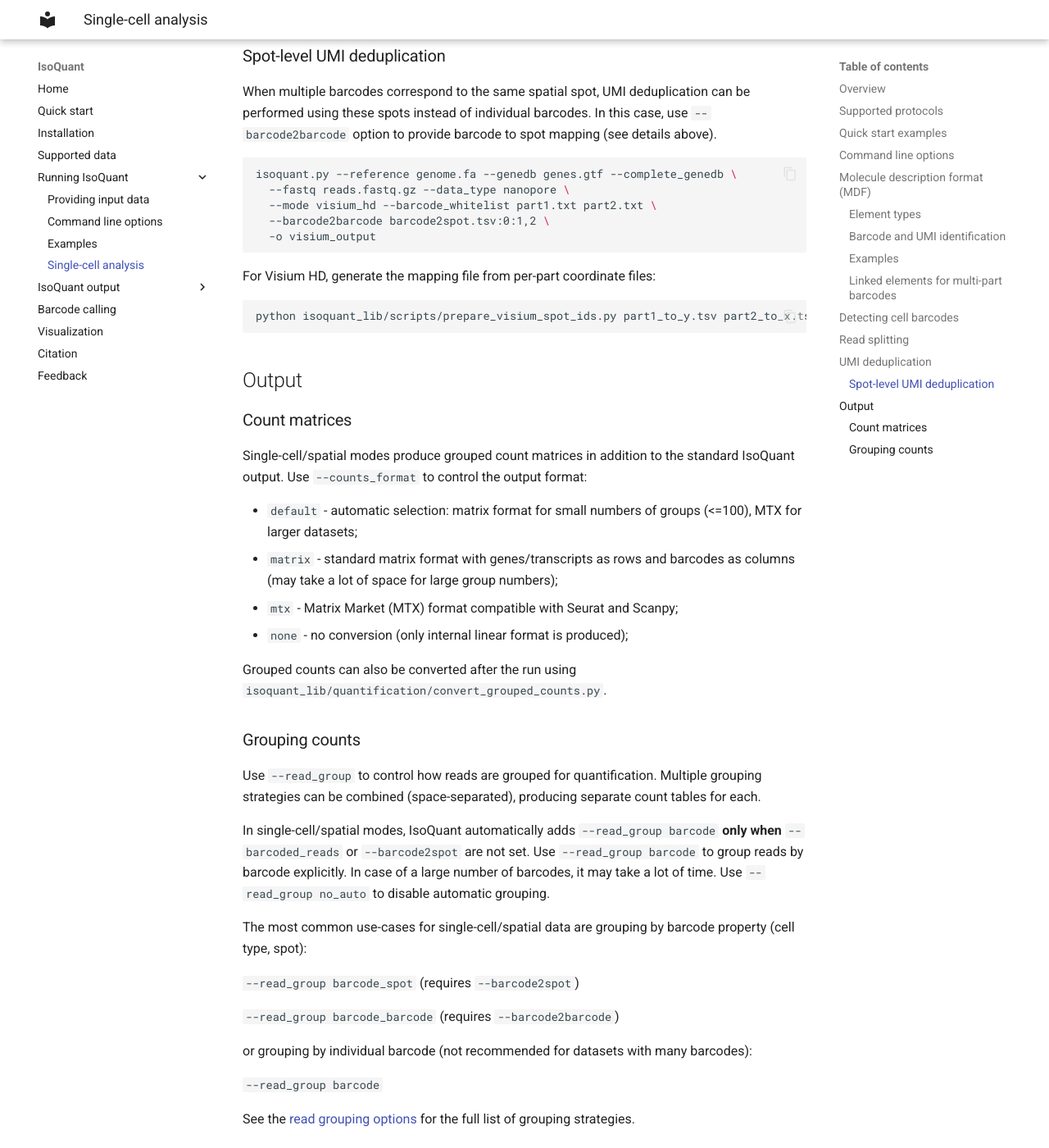
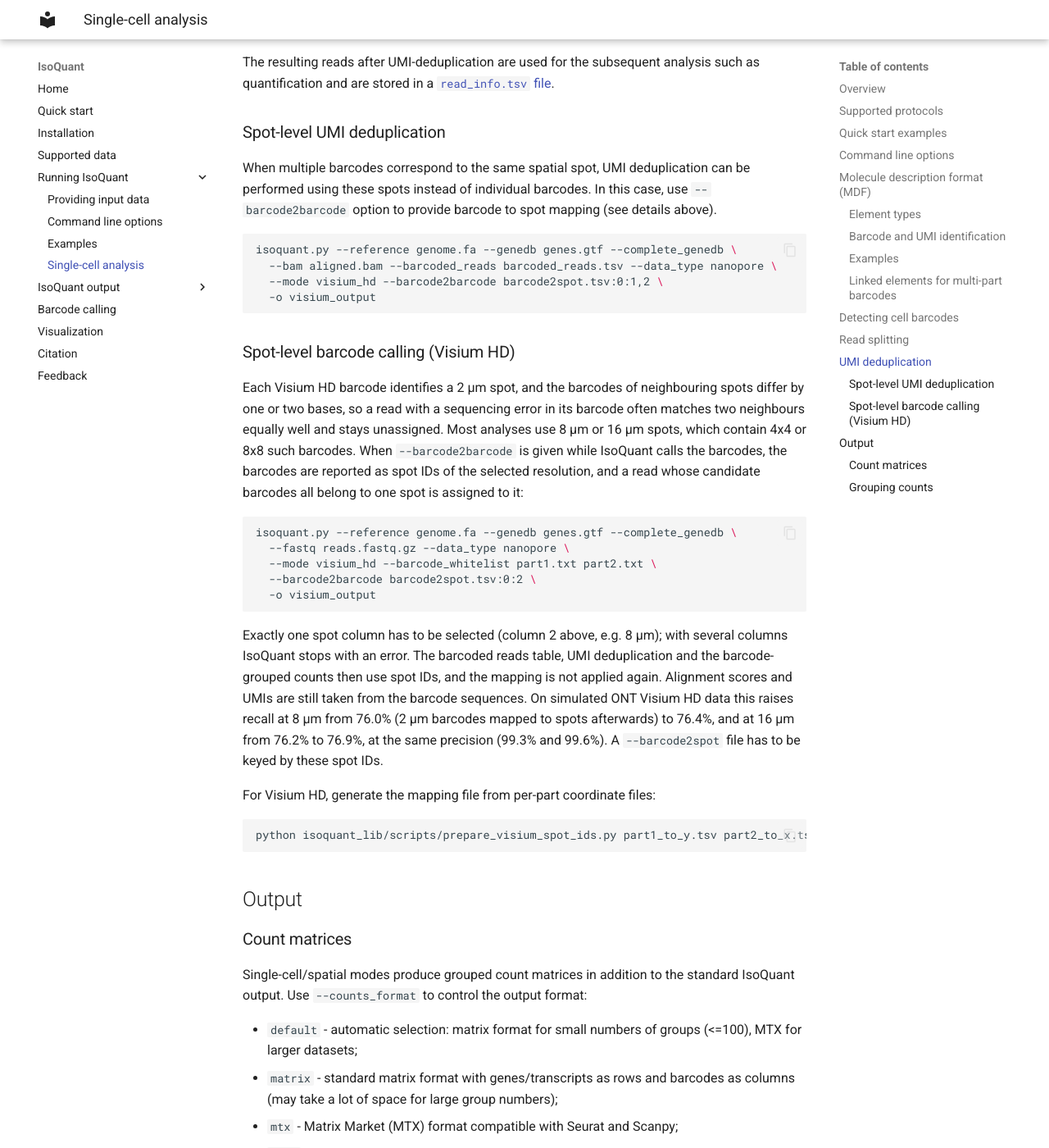
Before and after one commit to ablab/IsoQuant, an MkDocs documentation site: the page built from docs/single_cell.md, in a window 1280 px wide and 1400 px high, scrolled down 9532 px. Shown: the whole window at 82% size. Built offline with MkDocs 1.6.1 and Material for MkDocs 9.7.7, drawn with Linux system fonts in a browser that asks for light colours; some of the changed text lies outside the part shown.

Commit message:
document spot-level Visium HD barcode calling

````diff
--- a/docs/single_cell.md
+++ b/docs/single_cell.md
@@ -198,6 +198,9 @@ However, only the main (barcode-based) UMI-deduplicated reads will be used for q
 When `--barcode2barcode` is set, `--read_group barcode_barcode` will be set automatically.
 Grouping by raw barcode sequences will be disabled in this case, use `--read_group barcode` to enable it.
 
+When IsoQuant calls Visium HD barcodes itself (`--mode visium_hd` with `--barcode_whitelist`), the mapping
+is applied during barcode calling instead, see [spot-level barcode calling](#spot-level-barcode-calling-visium-hd).
+
 For Visium HD composite barcodes, use `isoquant_lib/scripts/prepare_visium_spot_ids.py` to generate the mapping file.
 
 
@@ -392,11 +395,33 @@ In this case, use `--barcode2barcode` option to provide barcode to spot mapping
 
 ```bash
 isoquant.py --reference genome.fa --genedb genes.gtf --complete_genedb \
+  --bam aligned.bam --barcoded_reads barcoded_reads.tsv --data_type nanopore \
+  --mode visium_hd --barcode2barcode barcode2spot.tsv:0:1,2 \
+  -o visium_output
+```
+
+### Spot-level barcode calling (Visium HD)
+
+Each Visium HD barcode identifies a 2 µm spot, and the barcodes of neighbouring spots differ by one or two
+bases, so a read with a sequencing error in its barcode often matches two neighbours equally well and stays
+unassigned. Most analyses use 8 µm or 16 µm spots, which contain 4x4 or 8x8 such barcodes. When
+`--barcode2barcode` is given while IsoQuant calls the barcodes, the barcodes are reported as spot IDs of the
+selected resolution, and a read whose candidate barcodes all belong to one spot is assigned to it:
+
+```bash
+isoquant.py --reference genome.fa --genedb genes.gtf --complete_genedb \
   --fastq reads.fastq.gz --data_type nanopore \
   --mode visium_hd --barcode_whitelist part1.txt part2.txt \
-  --barcode2barcode barcode2spot.tsv:0:1,2 \
+  --barcode2barcode barcode2spot.tsv:0:2 \
   -o visium_output
 ```
+
+Exactly one spot column has to be selected (column 2 above, e.g. 8 µm); with several columns IsoQuant stops
+with an error. The barcoded reads table, UMI deduplication and the barcode-grouped counts then use spot IDs,
+and the mapping is not applied again. Alignment scores and UMIs are still taken from the barcode sequences.
+On simulated ONT Visium HD data this raises recall at 8 µm from 76.0% (2 µm barcodes mapped to spots
+afterwards) to 76.4%, and at 16 µm from 76.2% to 76.9%, at the same precision (99.3% and 99.6%).
+A `--barcode2spot` file has to be keyed by these spot IDs.
 
 For Visium HD, generate the mapping file from per-part coordinate files:
 
````
Also changed, not shown: .claude/BARCODE_CALLING.md (+9 -0 lines), .claude/CLAUDE.md (+2 -0 lines), .claude/VISIUM_HD_SPOT_CALLING.md (added, +80 -0 lines), changelog.md (+2 -0 lines), docs/cmd.md (+9 -0 lines), docs/formats.md (+4 -0 lines).
